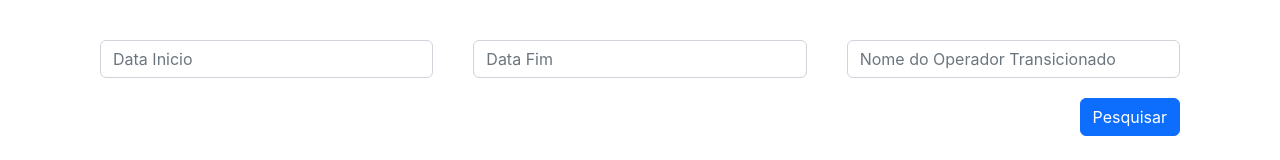
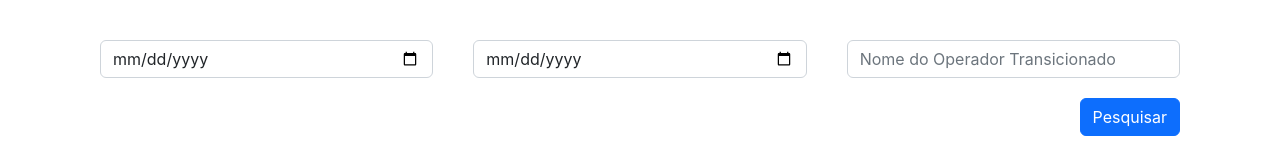
Before and after one commit to pedrolangelo/desafio_spring_boot_frontend, a React (Create React App) app: page / in a window 1280 px wide. Shown: the top 160 px of the page. Built offline with nearby package versions, Linux system fonts and the light colour scheme.

Commit message:
Alterando tipo de data inicial e data final p date

```diff
--- a/src/formulario.js
+++ b/src/formulario.js
@@ -5,6 +5,7 @@ function Formulario(){
     const [transferencia, setTransferencia] = useState([]);
     const baseUrl = "http://localhost:8080/transferencias"
     const queryParams = new URLSearchParams();
+    const [errorMessage, setErrorMessage] = useState('');
 
     const filtros = {
         dataInicial : null,
@@ -20,12 +21,10 @@ function Formulario(){
 
     const pesquisarTransferencias = () => {
         if (objFiltro.dataInicial) {
-          console.log(objFiltro.dataInicial)
-          queryParams.append("dataInicial", objFiltro.dataInicial);
+            queryParams.append("dataInicial", objFiltro.dataInicial);
         }
 
         if (objFiltro.dataFinal) {
-            console.log(objFiltro.dataFinal)
             queryParams.append("dataFinal", objFiltro.dataFinal);
         }
 
@@ -36,18 +35,22 @@ function Formulario(){
         console.log(url)
         fetch(url)
         .then(retorno => retorno.json())
-        .then(retorno_convertido => setTransferencia(retorno_convertido));
+        .then(retorno_convertido => setTransferencia(retorno_convertido))
+        .catch(error => {
+            setErrorMessage(error.message); // Armazenar a mensagem de erro no estado
+          });
     }
 
     return(
         <>
             <form>
                 <div className='box'>
-                    <input type='text' onChange={digitar} name="dataInicial" placeholder='Data Inicio' className='form-control'/>
-                    <input type='text' onChange={digitar} name="dataFinal" placeholder='Data Fim' className='form-control'/>
+                    <input type='date' onChange={digitar} name="dataInicial" placeholder='Data Inicio' className='form-control'/>
+                    <input type='date' onChange={digitar} name="dataFinal" placeholder='Data Fim' className='form-control'/>
                     <input type='text' onChange={digitar} name="nome" placeholder='Nome do Operador Transicionado' className='form-control'/>
                 </div>
 
+                {errorMessage && <p>{errorMessage}</p>} {/* Mostrar a mensagem de erro se existir */}
                 <input type='button' onClick={pesquisarTransferencias} value='Pesquisar' className='btn btn-primary'/>
             </form>
             <Tabela vetor={transferencia} itensPorPagina={4}/>
```
